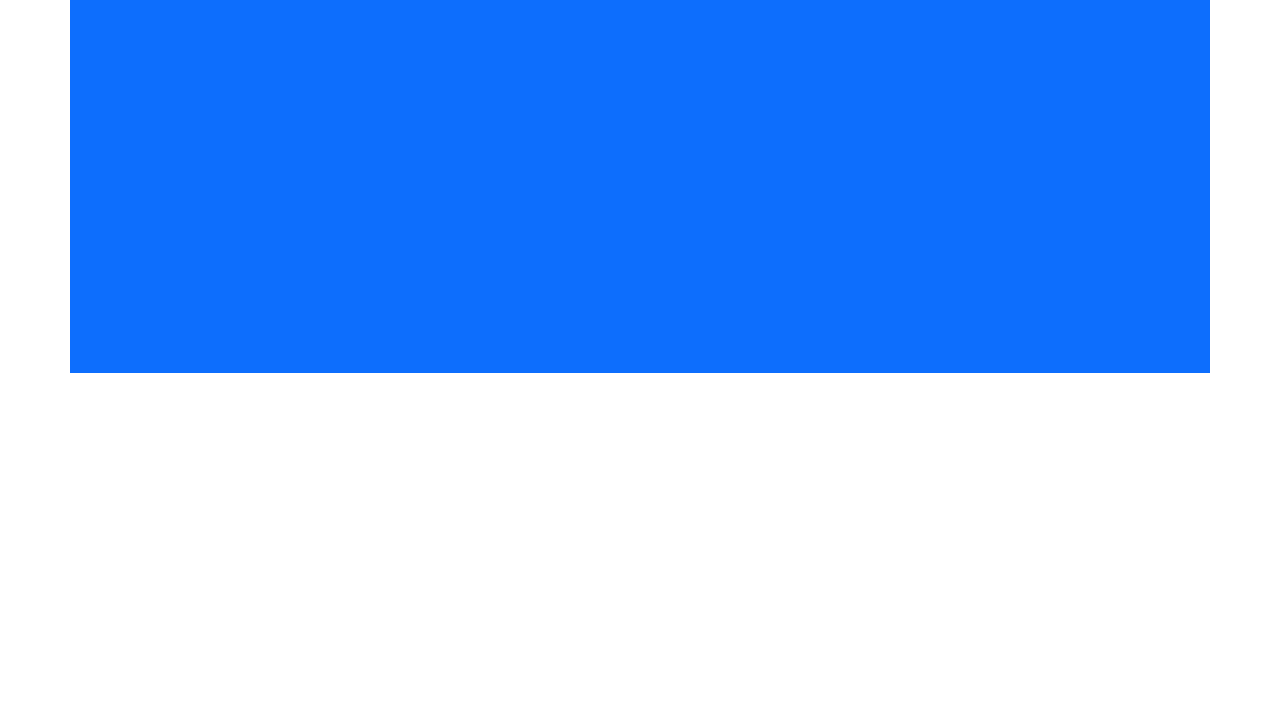
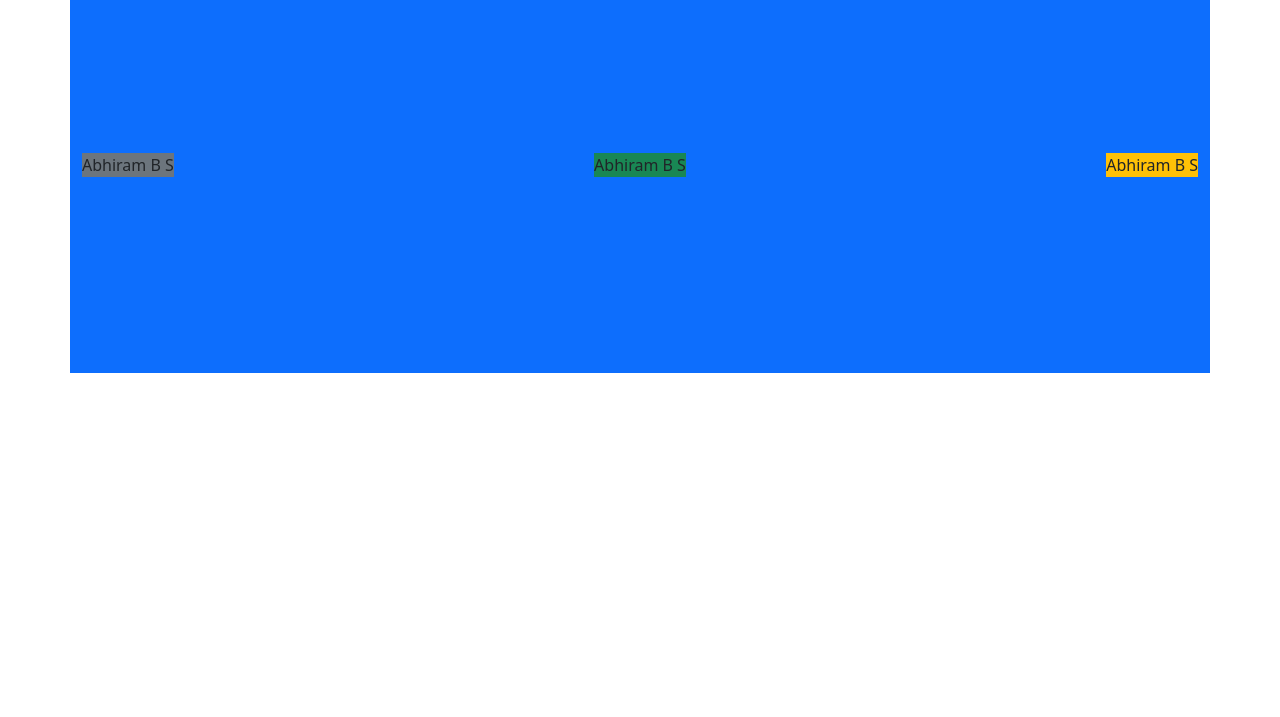
Before and after one commit to abhibs/Bootstrap-Tutorial, a plain HTML site: page 1.Project/index.html in a window 1280 px wide. Shown: the part 83-800 px from the top of the page. Drawn offline with nearby package versions, Linux system fonts and the light colour scheme.

Commit message:
align-items-centet vertically center shows all paragraph

```diff
--- a/1.Project/index.html
+++ b/1.Project/index.html
@@ -25,7 +25,7 @@
     <div class="container">
       <div class="row">
         <div
-          class="col bg-primary d-flex justify-content-between align-items-start"
+          class="col bg-primary d-flex justify-content-between align-items-center"
         >
           <p class="bg-secondary">Abhiram B S</p>
           <p class="bg-success">Abhiram B S</p>
```
